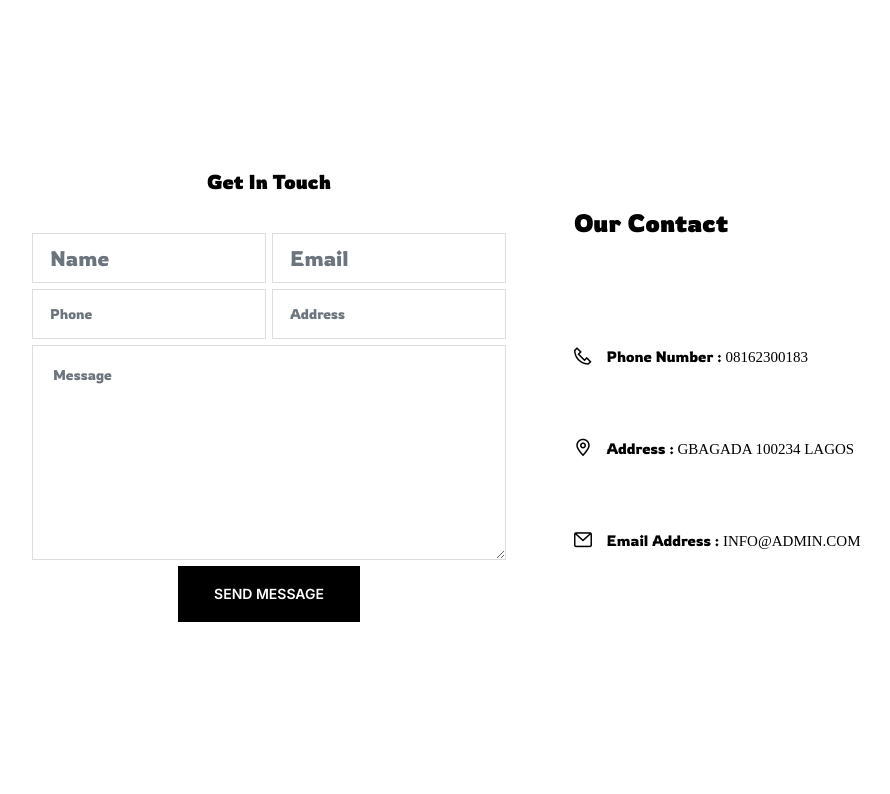
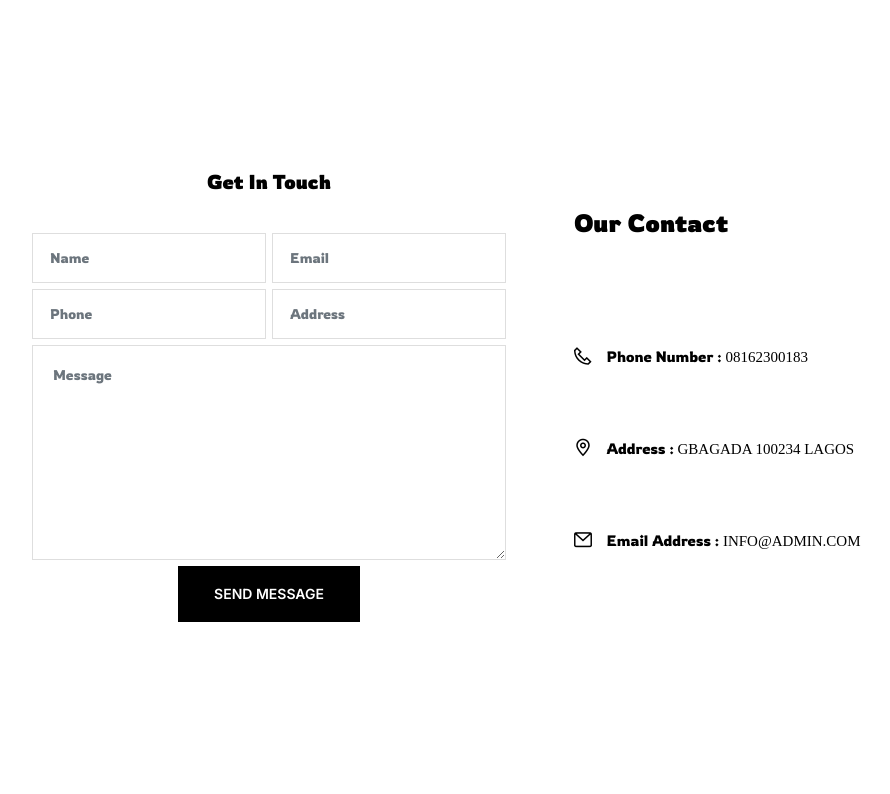
Before and after one commit to akin525/cake, a Laravel app: template resources/views/homepage2.blade.php in a window 1280 px wide. Shown: the part 2014-2808 px from the top of the page, without its empty margins (81-971 px from the left). Run offline with Laravel 10, Linux system fonts and the light colour scheme; the template is opened without the code that fills it, so the values that code supplies are empty; some libraries are stand-ins or nearby versions; some web fonts are replaced.

Commit message:
layer and size

```diff
--- a/resources/views/homepage2.blade.php
+++ b/resources/views/homepage2.blade.php
@@ -284,12 +284,12 @@
                             <div class="row">
                                 <div class="col-md-6 form-p">
                                     <div class="form-group">
-                                        <input  style="font-size: 21px" class="form-control rowdies-regular" type="text" name="con_name" placeholder="Name">
+                                        <input  style="font: 21px" class="form-control rowdies-regular" type="text" name="con_name" placeholder="Name">
                                     </div>
                                 </div>
                                 <div class="col-md-6 form-p">
                                     <div class="form-group">
-                                        <input style="font-size: 21px" class="form-control rowdies-regular" type="email" name="con_email" placeholder="Email">
+                                        <input style="font: 21px" class="form-control rowdies-regular" type="email" name="con_email" placeholder="Email">
                                     </div>
                                 </div>
                                 <div class="col-md-6 form-p">
```
